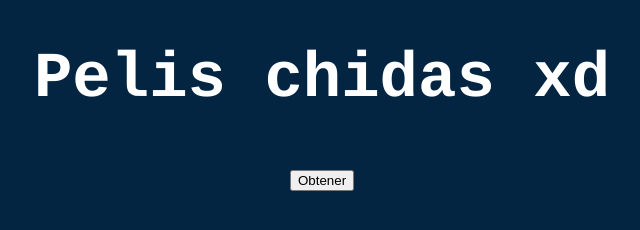
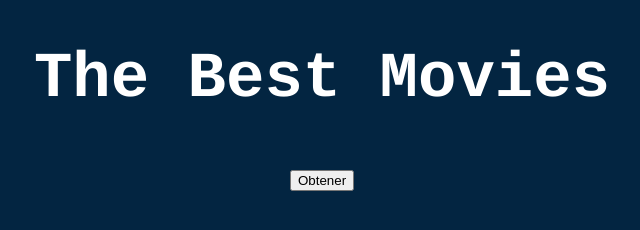
Before and after one commit to BruceWayneUwu/Repo901_Remoto, a plain HTML site: page index.html in a window 1280 px wide. Shown: the whole page, without its empty margins (318-958 px from the left). Drawn offline with Linux system fonts and the light colour scheme.

Commit message:
Se modifico el titulo de la pagina

```diff
--- a/index.html
+++ b/index.html
@@ -10,7 +10,7 @@
 
 <body>
 
-    <h1>Pelis chidas xd</h1>
+    <h1>The Best Movies</h1>
 
     <button id="btn-mov"> Obtener </button>
 
```
